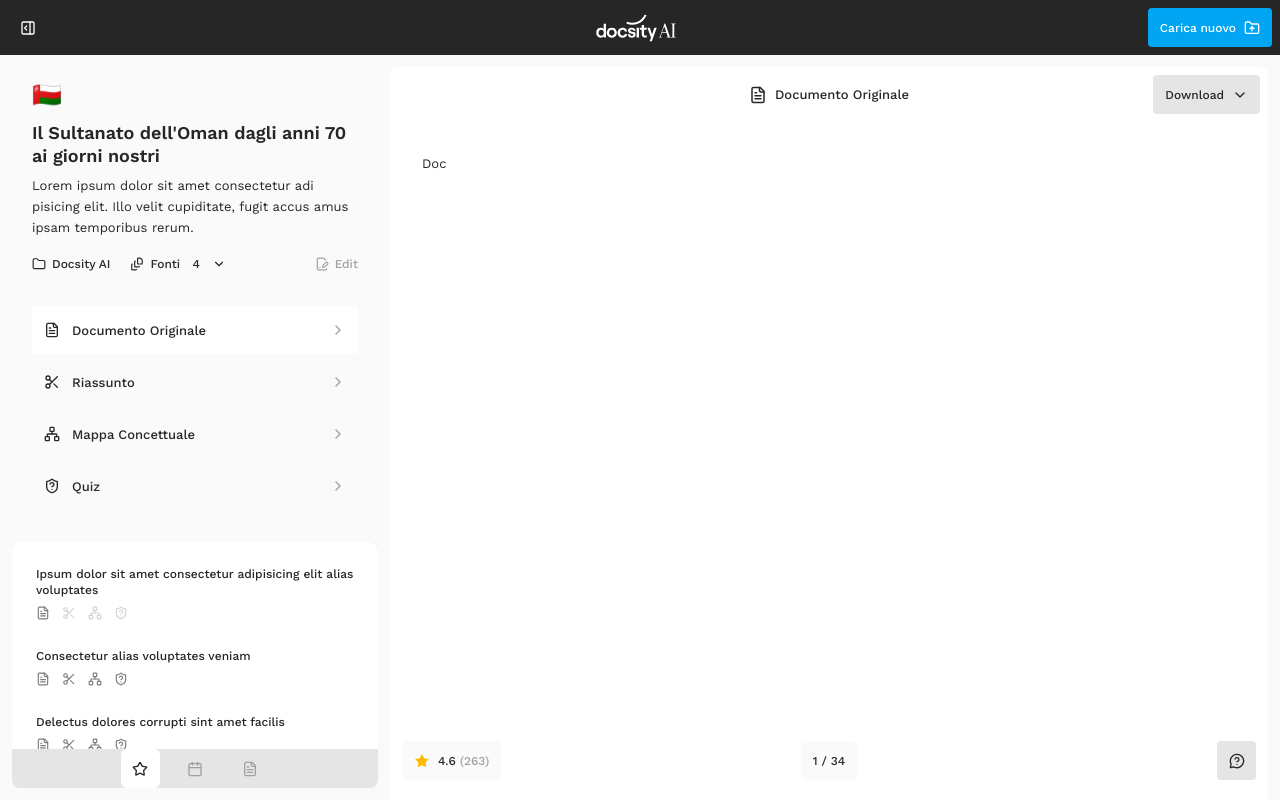
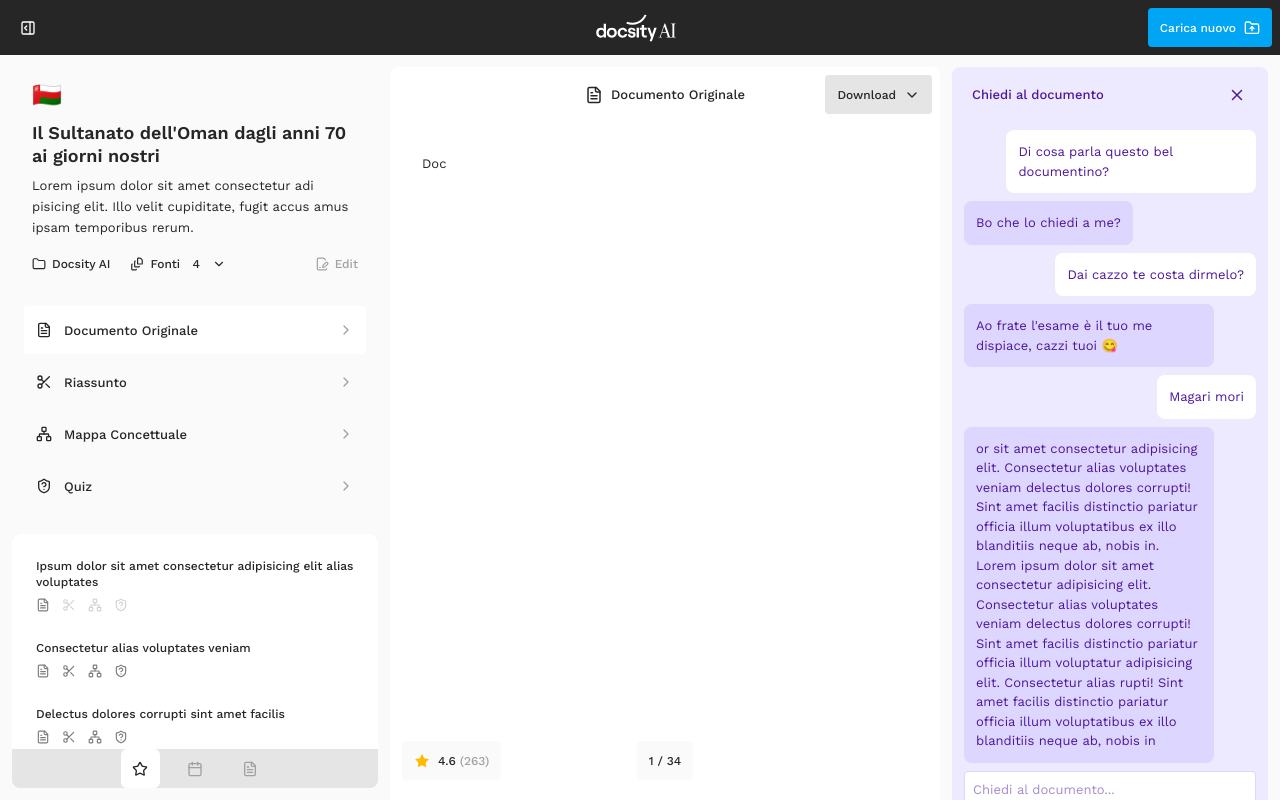
Before and after one commit to ertipografo/docai, a React (Vite) app: page / in a window 1280 px wide. Built offline with nearby package versions, Linux system fonts and the light colour scheme.

Commit message:
addedchat

```diff
--- a/src/App.jsx
+++ b/src/App.jsx
@@ -7,11 +7,13 @@ import BottomBar from "./BottomBar";
 import Toolbar from "./Toolbar";
 
 import Header from "./Header";
+import Chat from "./Chat";
 
 export default function App() {
   const [feature, setFeature] = useState(features[0].value);
   const [showFeatureBar, setShowFeatureBar] = useState(false);
   const [show, setShow] = useState(true);
+  const [showChat, setShowChat] = useState(true);
 
   return (
     <div className="h-screen pt-headerHeight flex flex-col lg:overflow-hidden text-base text-text1">
@@ -20,7 +22,7 @@ export default function App() {
         <div className="lg:flex flex-col lg:flex-row flex-1 lg:overflow-auto">
           <div
             className={`${
-              !show ? "w-full lg:w-headerHeight lg:-mr-3" : "lg:w-sidebarWidth"
+              !show ? "w-full lg:w-headerHeight" : "lg:w-sidebarWidth"
             } bg-bg2 relative z-50 transition-all`}
           >
             <Sidebar
@@ -30,7 +32,9 @@ export default function App() {
               setShow={setShow}
             />
           </div>
-          <div className="bg-bg2 flex-1 flex flex-col lg:overflow-auto h-full pl-3 lg:pl-0 pr-3">
+          <div className="bg-bg2 flex-1 flex flex-col lg:overflow-y-auto overflow-x-hidden h-full">
+            <div className="flex">
+              <div className="flex-1 max-w-documentWidth mx-auto">
                 <FeatureTop
                   feature={feature}
                   setFeature={setFeature}
@@ -52,8 +56,12 @@ export default function App() {
                   )}
                 </div>
                 <BottomBar />
+              </div>
+
+              <Chat showChat={showChat} setShowChat={setShowChat} />
+            </div>
             {feature !== "mappa" && (
-              <div className="bg-violet-200 rounded-lg min-h-[300px] mb-3 p-8">
+              <div className="bg-violet-200 rounded-lg min-h-[300px] my-3 p-8">
                 footer contents
               </div>
             )}
--- a/src/BottomBar.jsx
+++ b/src/BottomBar.jsx
@@ -1,81 +1,6 @@
-import { Star, MessageCircleQuestionMark, Copy, X } from "lucide-react";
-import { useState } from "react";
-
-const Message = ({ incoming = false, children }) => {
-  return (
-    <div
-      className={`flex gap-2 group items-center  ${
-        !incoming ? "flex-row-reverse pl-5 text-white" : "pr-5 text-text1"
-      } `}
-    >
-      <div
-        className={`${
-          !incoming
-            ? "bg-textOnDark/15 text-textOnDark/70"
-            : "bg-purple-100 text-purple-900"
-        } p-2 rounded`}
-      >
-        {children}
-      </div>
-      <div className="cursor-pointer hover:opacity-100 opacity-0 group-hover:opacity-50 w-4 h-4 flexer">
-        <Copy size={14} />
-      </div>
-    </div>
-  );
-};
-
-function Chat() {
-  const [cnt, setCnt] = useState("");
-  return (
-    <div className="h-full flex flex-col justify-end p-2 pt-0 gap-2">
-      <div className="h-10 font-semibold p-1 flex items-center justify-between">
-        <span>Chat</span>
-        <X size={16} />
-      </div>
-      <div className="flex flex-col gap-2">
-        <Message>Di cosa parla questo bel documentino?</Message>
-        <Message incoming={true}>Bo che lo chiedi a me?</Message>
-        <Message>Dai cazzo te costa dirmelo?</Message>
-        <Message incoming={true}>
-          Ao frate l'esame è il tuo me dispiace, cazzi tuoi 😋
-        </Message>
-        <Message>Magari mori</Message>
-        <Message incoming={true}>
-          or sit amet consectetur adipisicing elit. Consectetur alias voluptates
-          veniam delectus dolores corrupti! Sint amet facilis distinctio
-          pariatur officia illum voluptatibus ex illo blanditiis neque ab, nobis
-          in. Lorem ipsum dolor sit amet consectetur adipisicing elit.
-          Consectetur alias voluptates veniam delectus dolores corrupti! Sint
-          amet facilis distinctio pariatur officia illum voluptatur adipisicing
-          elit. Consectetur alias rupti! Sint amet facilis distinctio pariatur
-          officia illum voluptatibus ex illo blanditiis neque ab, nobis in
-        </Message>
-      </div>
-      <div className="bg-textOnDark/10 rounded-md overflow-hidden border border-textOnDark/20 flex flex-col pointer-events-auto">
-        <input
-          value={cnt}
-          placeholder="Chiedi al documento..."
-          onChange={(e) => setCnt(e.target.value)}
-          className="bg-transparent p-2 outline-none w-full"
-        />
-        <div className="flex justify-end gap-2 items-center p-2">
-          <div
-            className={`${
-              cnt
-                ? "bg-purple-500 text-white cursor-pointer"
-                : "bg-bgDark text-textOnDark/50"
-            } py-1 px-2 rounded`}
-          >
-            Chiedi
-          </div>
-        </div>
-      </div>
-    </div>
-  );
-}
+import { Star } from "lucide-react";
 
 export default function BottomBar() {
-  const [openChat, setOpenChat] = useState(false);
   return (
     <div className="sticky bottom-0 z-[9999999] h-0 bg-red-300">
       <div className="h-headerHeight flex absolute bottom-3 left-0 w-full px-3">
@@ -94,23 +19,7 @@ export default function BottomBar() {
             1 / 34
           </div>
         </div>
-        <div className="flex-1 flex items-center justify-end relative">
-          {openChat && (
-            <div className="absolute bottom-full right-0 w-[75vw] max-w-sm rounded-xl bg-bgDark text-textOnDark">
-              <Chat />
-            </div>
-          )}
-          <div
-            onClick={() => setOpenChat((s) => !s)}
-            className="bg-action2 cursor-pointer flexer h-buttonHeight w-buttonHeight rounded"
-          >
-            {openChat ? (
-              <X size={16} />
-            ) : (
-              <MessageCircleQuestionMark size={16} />
-            )}
-          </div>
-        </div>
+        <div className="flex-1 flex items-center justify-end relative"></div>
       </div>
     </div>
   );
--- a/src/Chat.jsx
+++ b/src/Chat.jsx
@@ -1,17 +1,14 @@
+import { Copy, X, MessagesSquare } from "lucide-react";
 import { useState } from "react";
-import { MessageCircleQuestionMark, Copy } from "lucide-react";
-
 const Message = ({ incoming = false, children }) => {
   return (
     <div
       className={`flex gap-2 group items-center  ${
-        !incoming ? "flex-row-reverse pl-5 text-white" : "pr-5 text-text1"
+        !incoming ? "flex-row-reverse pl-5" : "pr-5"
       } `}
     >
       <div
-        className={`${
-          incoming ? "bg-bg2" : "bg-indigo-100 text-indigo-900"
-        } p-2 rounded`}
+        className={`${!incoming ? "bg-white" : "bg-violet-200"} p-3 rounded-lg`}
       >
         {children}
       </div>
@@ -22,11 +19,20 @@ const Message = ({ incoming = false, children }) => {
   );
 };
 
-export default function Chat() {
+function ChatComponent({ setShowChat }) {
   const [cnt, setCnt] = useState("");
   return (
-    <div className="h-full flex flex-col justify-end p-2 gap-2">
-      <div className="flex flex-col gap-2">
+    <div className="h-full flex flex-col justify-end p-3 pt-0 gap-2 text-violet-900">
+      <div className="h-headerHeight font-semibold pl-2 flex items-center justify-between">
+        <span>Chiedi al documento</span>
+        <div
+          onClick={() => setShowChat(false)}
+          className="hover:bg-violet-200  cursor-pointer flexer h-buttonHeight w-buttonHeight rounded"
+        >
+          <X size={18} />
+        </div>
+      </div>
+      <div className="flex flex-col gap-2 flex-1 justify-end">
         <Message>Di cosa parla questo bel documentino?</Message>
         <Message incoming={true}>Bo che lo chiedi a me?</Message>
         <Message>Dai cazzo te costa dirmelo?</Message>
@@ -45,7 +51,7 @@ export default function Chat() {
           officia illum voluptatibus ex illo blanditiis neque ab, nobis in
         </Message>
       </div>
-      <div className="bg-bg1 rounded-md overflow-hidden border border-borderColor flex flex-col pointer-events-auto">
+      <div className="bg-bg1 rounded border border-violet-200 overflow-hidden flex flex-col pointer-events-auto">
         <input
           value={cnt}
           placeholder="Chiedi al documento..."
@@ -56,7 +62,7 @@ export default function Chat() {
           <div
             className={`${
               cnt
-                ? "bg-blue-500 text-white cursor-pointer"
+                ? "bg-violet-500 text-white cursor-pointer"
                 : "bg-bg2 text-text2"
             } py-1 px-2 rounded`}
           >
@@ -67,3 +73,27 @@ export default function Chat() {
     </div>
   );
 }
+
+export default function Chat({ showChat, setShowChat }) {
+  return (
+    <div
+      className={`${
+        showChat ? "mr-0" : "-mr-chatWidth"
+      } w-chatWidth transition-all h-sidebarMaxHeight top-0 sticky p-3 flex flex-col`}
+    >
+      <div className="bg-violet-100 flex-1 rounded-lg">
+        <ChatComponent setShowChat={setShowChat} />
+      </div>
+      {!showChat && (
+        <div className="h-headerHeight absolute bottom-3 mr-3 right-full flex items-center">
+          <div
+            onClick={() => setShowChat((s) => !s)}
+            className="bg-violet-500 text-violet-100 h-buttonHeight w-buttonHeight rounded cursor-pointer flexer "
+          >
+            <MessagesSquare size={18} />
+          </div>
+        </div>
+      )}
+    </div>
+  );
+}
--- a/src/SidebarFeatures.jsx
+++ b/src/SidebarFeatures.jsx
@@ -7,7 +7,7 @@ export default function SidebarFeatures({
   setShowFeatureBar,
 }) {
   return (
-    <div className="hidden lg:flex flex-col gap-1 px-8 pb-8">
+    <div className="hidden lg:flex flex-col gap-1 px-6 pb-6">
       {features.map((f) => {
         const { value, label, Icon } = f;
         const isOriginal = value === "originale";
--- a/src/index.css
+++ b/src/index.css
@@ -19,6 +19,7 @@
     100vh - var(--spacing-complementaryTop) - var(--spacing-headerHeight)
   );
   --spacing-sidebarWidth: 390px;
+  --spacing-chatWidth: 340px;
   --spacing-buttonHeight: 39px;
   --spacing-documentWidth: 900px;
   --spacing-complementarySidebarWidth: 320px;
@@ -36,6 +37,7 @@
   --color-bg1: var(--color-white);
   --color-bg2: var(--color-neutral-50);
   --color-bg3: var(--color-neutral-200);
+  --color-bg4: var(--color-neutral-500);
   --color-borderColor: var(--color-neutral-200);
   --font-weight-semibold: 500;
   --font-weight-bold: 600;
```
Lines whose indentation alone changed are shown as unchanged.
